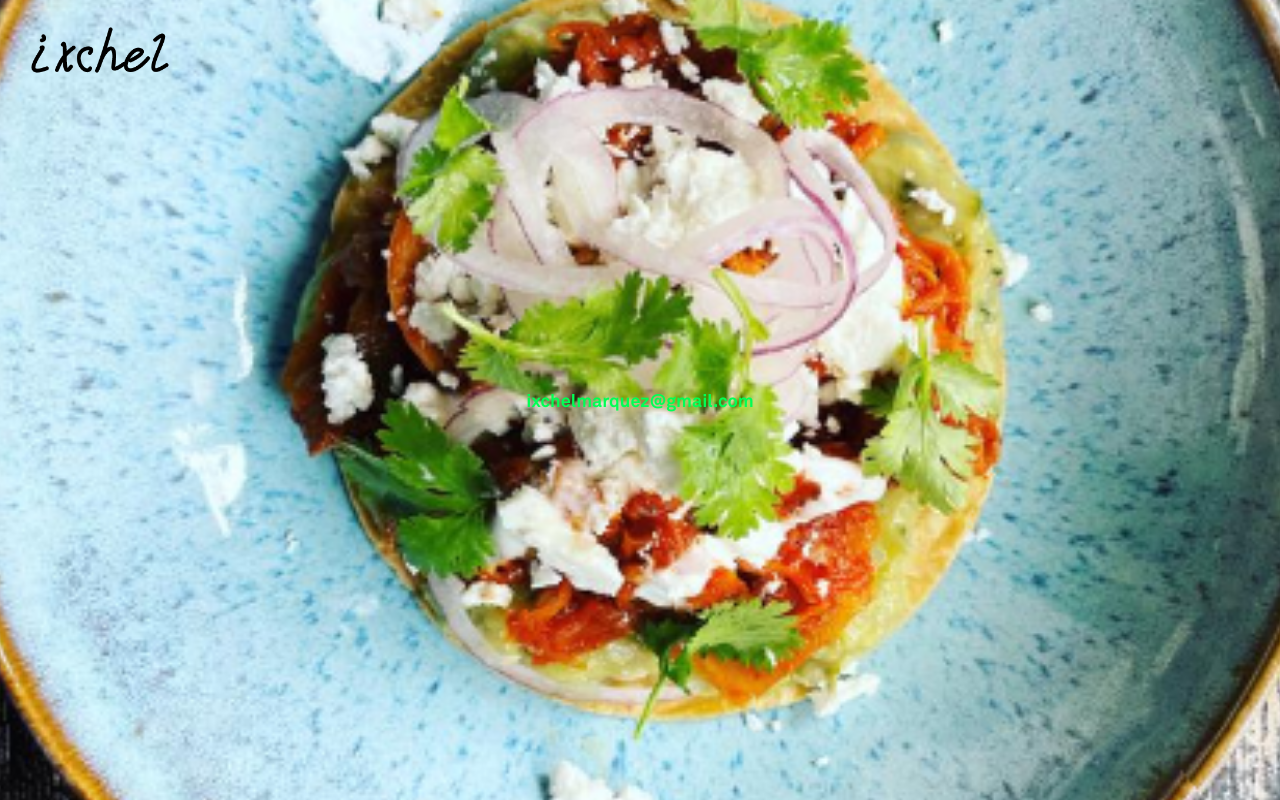
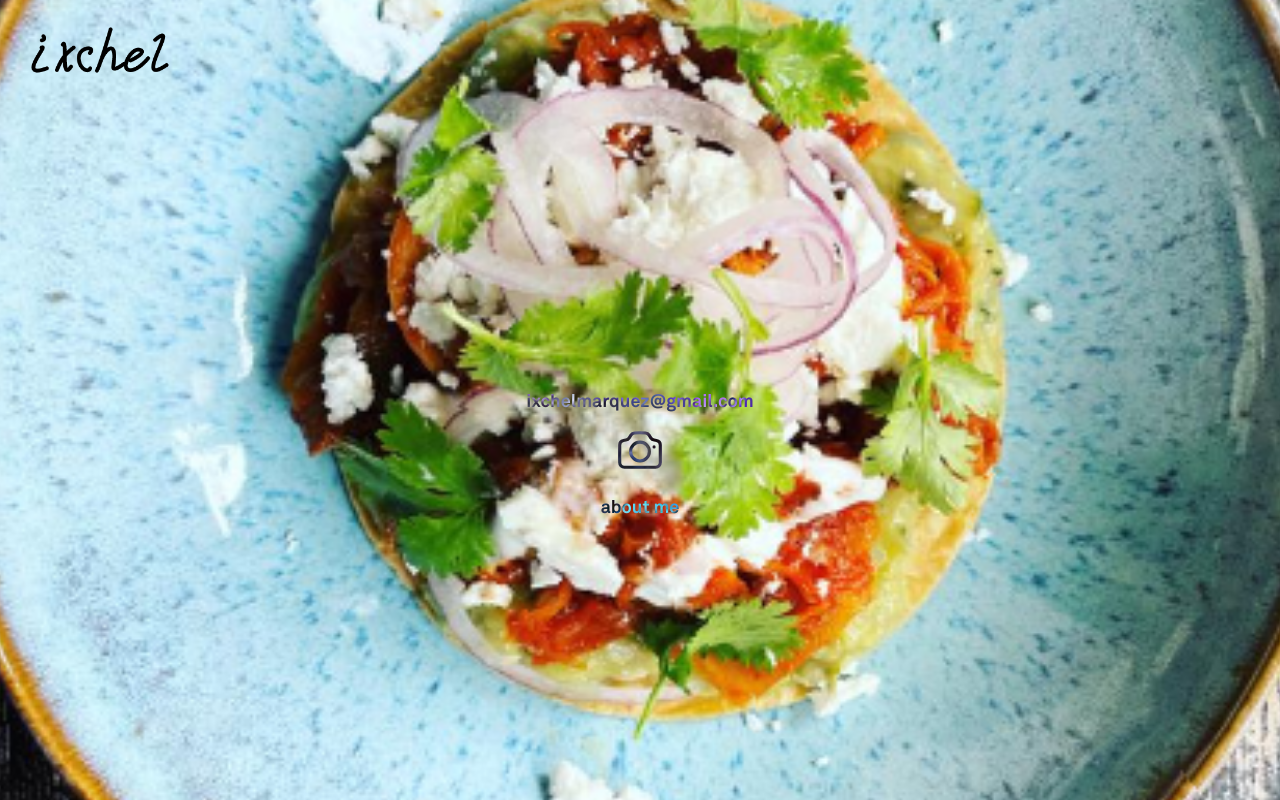
Before and after one commit to ndr3svt/ixchel_marquez_web, a plain HTML site: page index.html in a window 1280 px wide. Drawn offline with Linux system fonts and the light colour scheme; animation ran at ten frames a second.

Commit message:
update site icons

```diff
--- a/css/style.css
+++ b/css/style_3.css
@@ -90,12 +90,29 @@ a{
 	left: 50%;
 	transform: translate(-50%,-50%);
 	font-family: "akkuratstd-bold";
-	color: #00ff55;
+	color: #ffffff;
 	border-radius: 5px;
 	text-decoration: none;
 	font-size:18px;
 	transition: color 0.2s;
+	mix-blend-mode: difference;
 }
+a#insta{
+	position: absolute;
+	width:50px;
+	height: 50px;
+	top:calc(50% + 50px);
+
+}
+
+a#about_me{
+	position: absolute;
+	width:150px;
+	height: 50px;
+	top:calc(50% + 120px);
+
+}
+
 a#ig{
 	position: absolute;
 	background-color: #fff;
--- a/index.html
+++ b/index.html
@@ -8,7 +8,7 @@
     <meta name="description" content="Website for Ixchel Marquez Chef V 1.0 , Zurich, February, 2023.">
     <meta name="author" content="ndr3svt aka Andres Villa Torres">
     <title>Ixchel Marquez</title>
-    <link rel="stylesheet" href="css/style.css">
+    <link rel="stylesheet" href="css/style_3.css">
     <script src="jquery/jquery-3.3.1.min.js"></script>
     <script src="js/script.js"></script>
 
@@ -27,6 +27,14 @@
 
     </div>
     <img class="ixchel" src="images/ixchel_marquez_logo.gif">
+    <a id="insta" target="_blank" href="https://www.instagram.com/ixchel.marquez/" >
+    <svg xmlns="http://www.w3.org/2000/svg" fill="none" viewBox="0 0 24 24" stroke-width="1.5" stroke="currentColor" class="w-6 h-6">
+      <path stroke-linecap="round" stroke-linejoin="round" d="M6.827 6.175A2.31 2.31 0 015.186 7.23c-.38.054-.757.112-1.134.175C2.999 7.58 2.25 8.507 2.25 9.574V18a2.25 2.25 0 002.25 2.25h15A2.25 2.25 0 0021.75 18V9.574c0-1.067-.75-1.994-1.802-2.169a47.865 47.865 0 00-1.134-.175 2.31 2.31 0 01-1.64-1.055l-.822-1.316a2.192 2.192 0 00-1.736-1.039 48.774 48.774 0 00-5.232 0 2.192 2.192 0 00-1.736 1.039l-.821 1.316z" />
+      <path stroke-linecap="round" stroke-linejoin="round" d="M16.5 12.75a4.5 4.5 0 11-9 0 4.5 4.5 0 019 0zM18.75 10.5h.008v.008h-.008V10.5z" />
+    </svg>
+    </a>
+    <a id="about_me" href="./files/about_ixchel.pdf" download="about_ixchel.pdf">about me</a>
+
 
   </body>
 </html>
```
Also changed, not shown: 1 other file.
